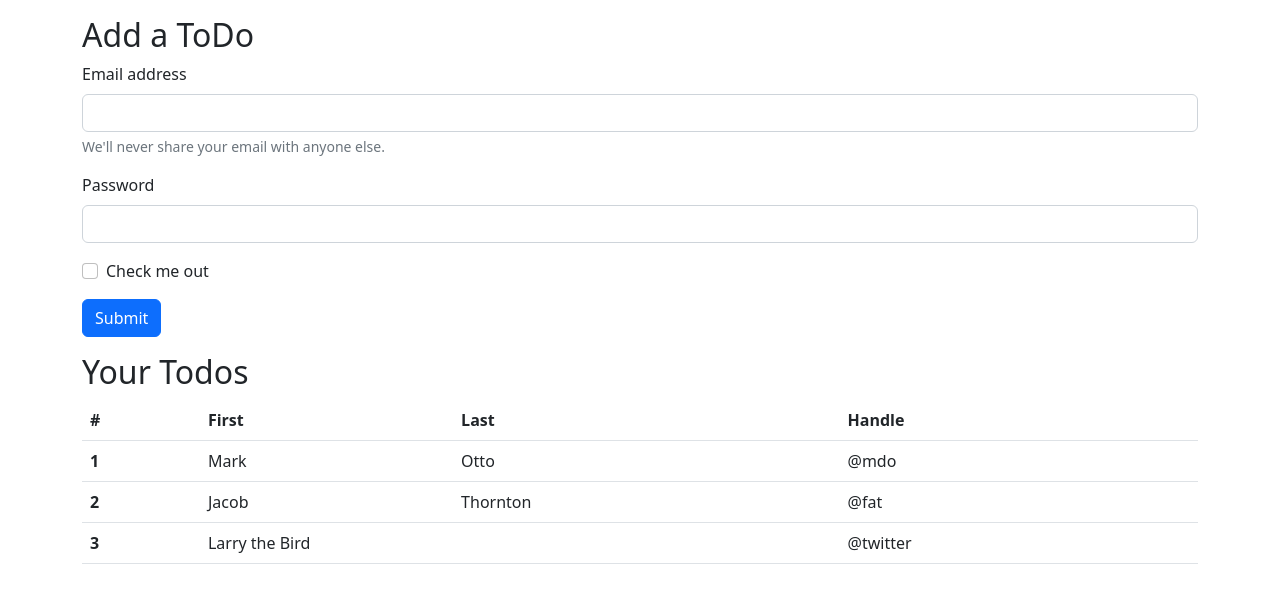
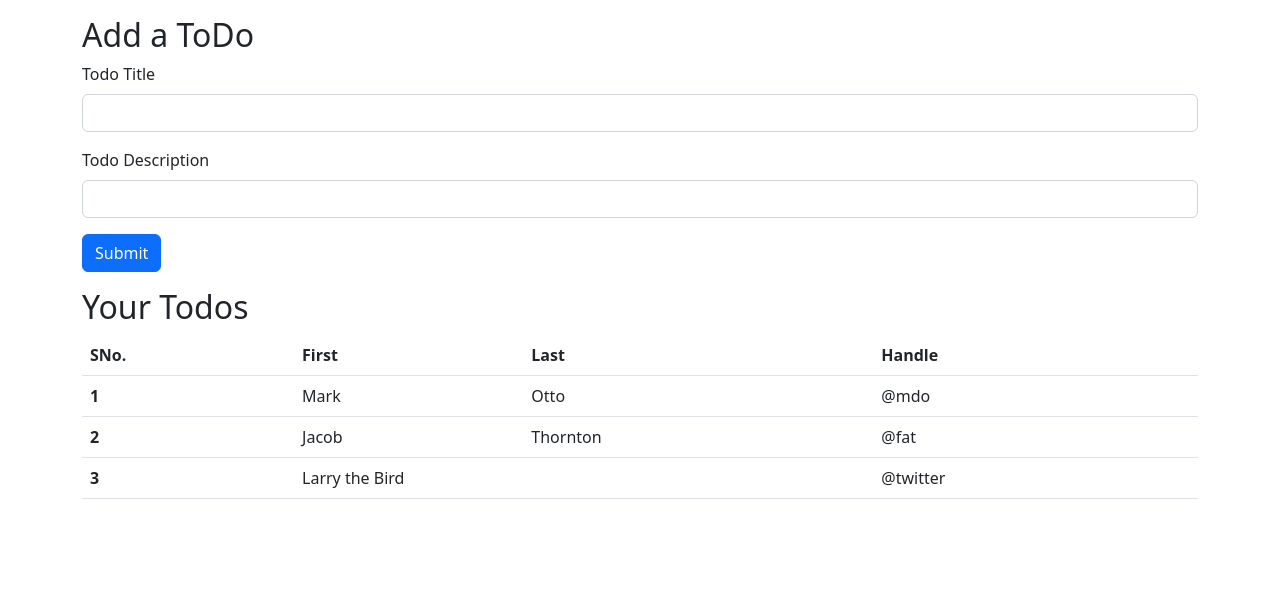
Before and after one commit to itsparasbisht/python-flask, a Flask app: page / in a window 1280 px wide. Shown: the part 56-659 px from the top of the page. Run offline with Flask 2, Linux system fonts and the light colour scheme.

Commit message:
index.html changes

```diff
--- a/templates/index.html
+++ b/templates/index.html
@@ -56,17 +56,12 @@
         <h2>Add a ToDo</h2>
         <form>
             <div class="mb-3">
-                <label for="exampleInputEmail1" class="form-label">Email address</label>
-                <input type="email" class="form-control" id="exampleInputEmail1" aria-describedby="emailHelp">
-                <div id="emailHelp" class="form-text">We'll never share your email with anyone else.</div>
+                <label for="title" class="form-label">Todo Title</label>
+                <input type="text" class="form-control" id="title" aria-describedby="emailHelp">
             </div>
             <div class="mb-3">
-                <label for="exampleInputPassword1" class="form-label">Password</label>
-                <input type="password" class="form-control" id="exampleInputPassword1">
-            </div>
-            <div class="mb-3 form-check">
-                <input type="checkbox" class="form-check-input" id="exampleCheck1">
-                <label class="form-check-label" for="exampleCheck1">Check me out</label>
+                <label for="desc" class="form-label">Todo Description</label>
+                <input type="text" class="form-control" id="exampleInputPassword1">
             </div>
             <button type="submit" class="btn btn-primary">Submit</button>
         </form>
@@ -77,7 +72,7 @@
         <table class="table">
             <thead>
                 <tr>
-                    <th scope="col">#</th>
+                    <th scope="col">SNo.</th>
                     <th scope="col">First</th>
                     <th scope="col">Last</th>
                     <th scope="col">Handle</th>
```
